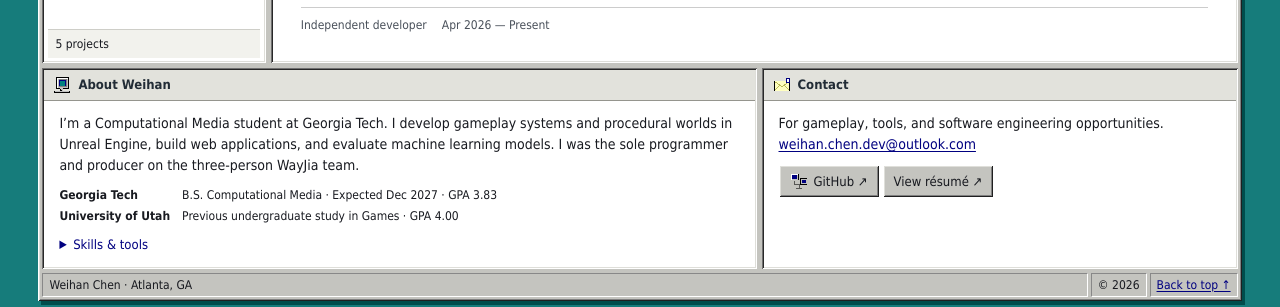
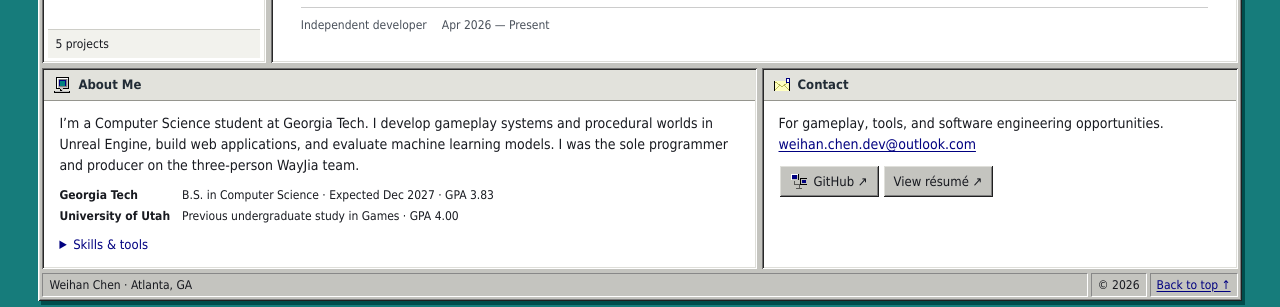
Before and after one commit to Gyoichii/gyoichii.github.io, a Next.js app: page / in a window 1280 px wide. Shown: the part 819-1126 px from the top of the page. Built offline with nearby package versions, Linux system fonts and the light colour scheme.

Commit message:
Update About Me and public resume to the confirmed CS major

```diff
--- a/app/page.tsx
+++ b/app/page.tsx
@@ -6,10 +6,10 @@ export default function Home() {
     <ProjectDirectory />
     <div className="profile-grid">
       <section id="about" className="profile-panel">
-        <h2 className="pane-label"><Icon name="computer" />About Weihan</h2>
+        <h2 className="pane-label"><Icon name="computer" />About Me</h2>
         <div className="profile-copy">
-          <p>I’m a Computational Media student at Georgia Tech. I develop gameplay systems and procedural worlds in Unreal Engine, build web applications, and evaluate machine learning models. I was the sole programmer and producer on the three-person WayJia team.</p>
-          <dl><dt>Georgia Tech</dt><dd>B.S. Computational Media · Expected Dec 2027 · GPA 3.83</dd>
+          <p>I’m a Computer Science student at Georgia Tech. I develop gameplay systems and procedural worlds in Unreal Engine, build web applications, and evaluate machine learning models. I was the sole programmer and producer on the three-person WayJia team.</p>
+          <dl><dt>Georgia Tech</dt><dd>B.S. in Computer Science · Expected Dec 2027 · GPA 3.83</dd>
           <dt>University of Utah</dt><dd>Previous undergraduate study in Games · GPA 4.00</dd></dl>
           <details className="profile-skills"><summary>Skills &amp; tools</summary>
             <dl><dt>Gameplay</dt><dd>C++ · UE5 · GAS · Mover · Control Rig · Enhanced Input</dd>
```
Also changed, not shown: 2 other files (tests, documents, lock files or other folders).
